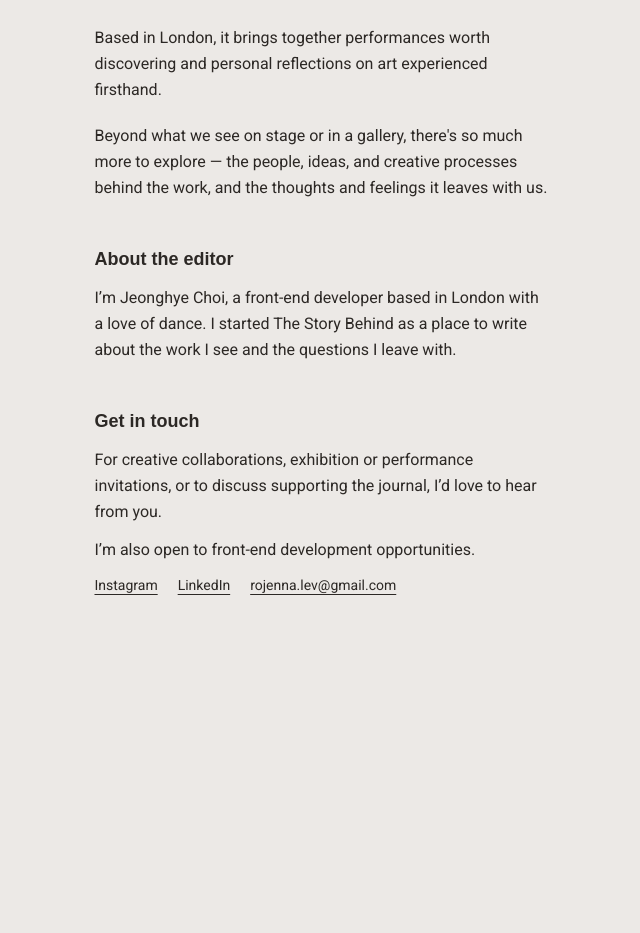
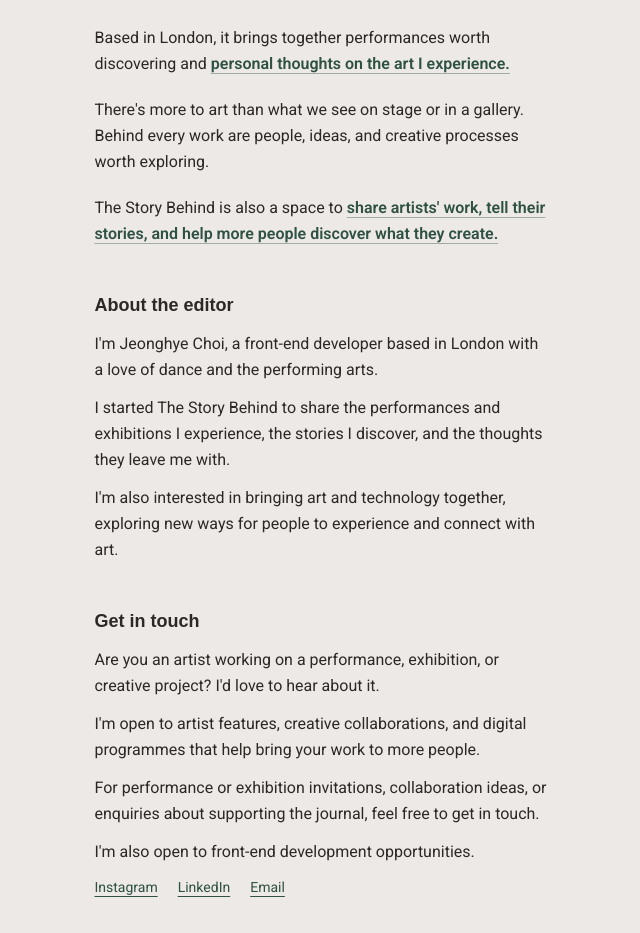
Before and after one commit to jeonghye-choi/london-in-dance, a React (Vite) app: page /about in a window 1280 px wide. Shown: the part 427-1360 px from the top of the page, without its empty margins (550-1190 px from the left). Before the commit the page ends 1086 px from the top, so only its background shows below. Built offline with nearby package versions, Linux system fonts and the light colour scheme.

Commit message:
feat: refine About copy and add forest green accents

```diff
--- a/src/index.css
+++ b/src/index.css
@@ -1,6 +1,7 @@
 @import 'tailwindcss';
 
 @theme {
+  --color-forest: #2f5143;
   --color-paper: #ece9e6;
   --color-ink: #2c2825;
   --color-muted: #5f5955;
--- a/src/pages/about/AboutPage.tsx
+++ b/src/pages/about/AboutPage.tsx
@@ -21,36 +21,61 @@ export default function AboutPage({ navigation }: AboutPageProps) {
             An independently curated art journal.
           </h3>
           <p>
-            The Story Behind is an independent journal of art, culture, and the
-            stories behind them.
+            The Story Behind is an independent journal about art, culture, and
+            the stories behind them.
           </p>
           <p>
             Based in London, it brings together performances worth discovering
-            and personal reflections on art experienced firsthand.
+            and{' '}
+            <span className="font-semibold text-forest underline decoration-forest/40 decoration-1 underline-offset-4">
+              personal thoughts on the art I experience.
+            </span>
           </p>
           <p>
-            Beyond what we see on stage or in a gallery, there's so much more to
-            explore — the people, ideas, and creative processes behind the work,
-            and the thoughts and feelings it leaves with us.
+            There's more to art than what we see on stage or in a gallery.
+            Behind every work are people, ideas, and creative processes worth
+            exploring.
+          </p>
+          <p>
+            The Story Behind is also a space to{' '}
+            <span className="font-semibold text-forest underline decoration-forest/40 decoration-1 underline-offset-4">
+              share artists' work, tell their stories, and help more people
+              discover what they create.
+            </span>
           </p>
           <section className="space-y-3 pt-6">
             <h3 className="text-lg font-semibold">About the editor</h3>
             <p>
-              I’m Jeonghye Choi, a front-end developer based in London with a
-              love of dance. I started The Story Behind as a place to write
-              about the work I see and the questions I leave with.
+              I'm Jeonghye Choi, a front-end developer based in London with a
+              love of dance and the performing arts.
+            </p>
+            <p>
+              I started The Story Behind to share the performances and
+              exhibitions I experience, the stories I discover, and the thoughts
+              they leave me with.
+            </p>
+            <p>
+              I'm also interested in bringing art and technology together,
+              exploring new ways for people to experience and connect with art.
             </p>
           </section>
 
           <section className="space-y-3 pt-6">
             <h3 className="text-lg font-semibold">Get in touch</h3>
             <p>
-              For creative collaborations, exhibition or performance
-              invitations, or to discuss supporting the journal, I’d love to
-              hear from you.
+              Are you an artist working on a performance, exhibition, or
+              creative project? I'd love to hear about it.
             </p>
-            <p>I’m also open to front-end development opportunities.</p>
-            <ul className="flex flex-wrap gap-x-5 gap-y-2 text-sm underline-offset-4">
+            <p>
+              I'm open to artist features, creative collaborations, and digital
+              programmes that help bring your work to more people.
+            </p>
+            <p>
+              For performance or exhibition invitations, collaboration ideas, or
+              enquiries about supporting the journal, feel free to get in touch.
+            </p>
+            <p>I'm also open to front-end development opportunities.</p>
+            <ul className="flex flex-wrap gap-x-5 gap-y-2 text-sm text-forest underline-offset-4">
               <li>
                 <a href={INSTAGRAM_URL} className="underline">
                   Instagram
@@ -63,7 +88,7 @@ export default function AboutPage({ navigation }: AboutPageProps) {
               </li>
               <li>
                 <a href="mailto:rojenna.lev@gmail.com" className="underline">
-                  rojenna.lev@gmail.com
+                  Email
                 </a>
               </li>
             </ul>
```
